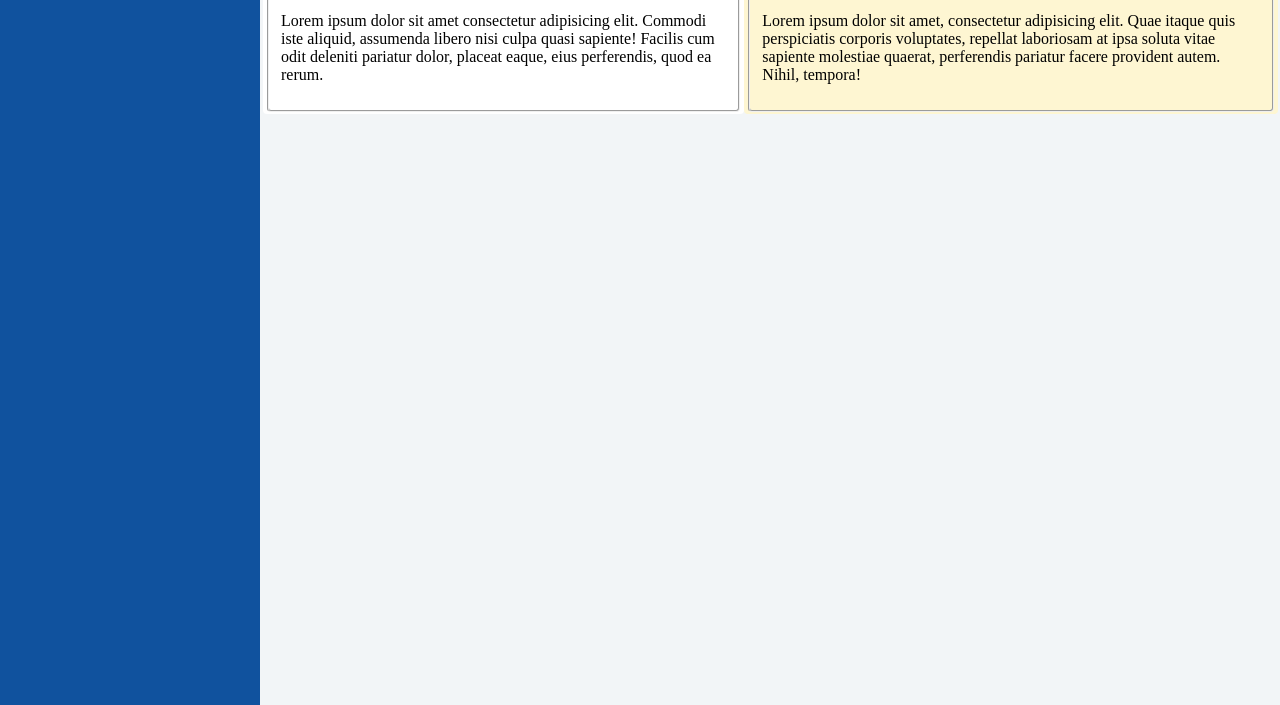
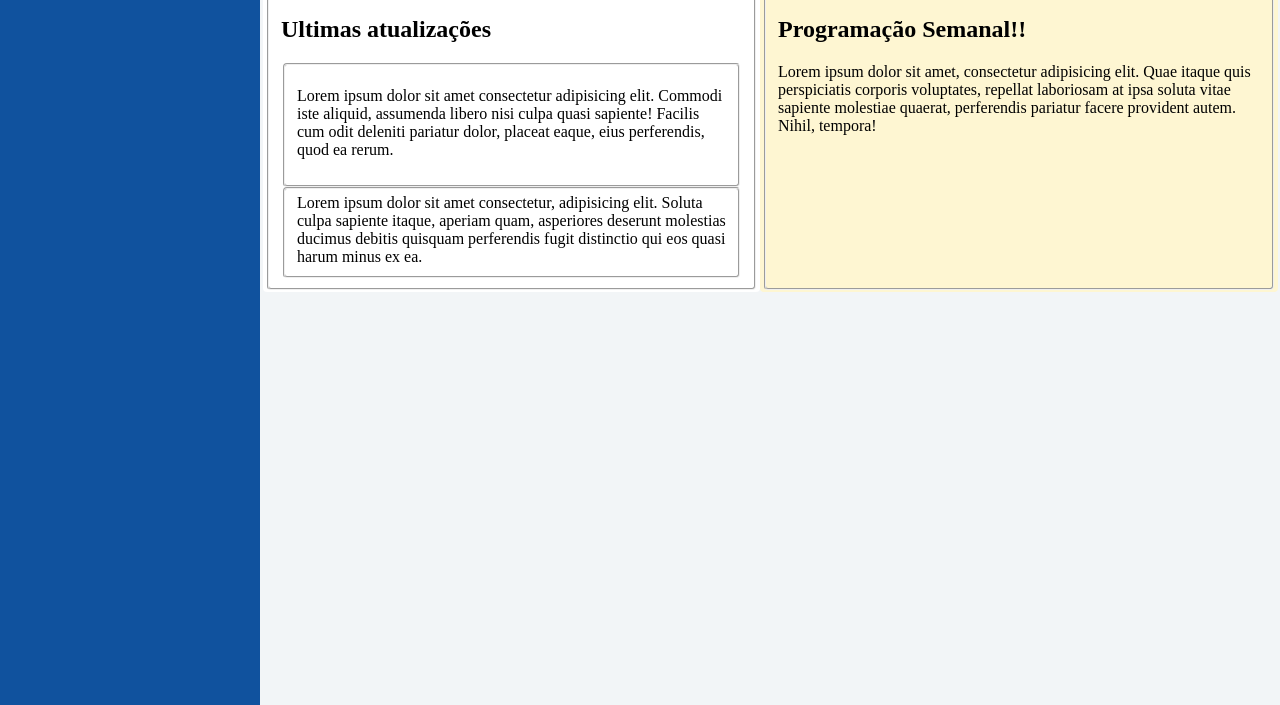
Before and after one commit to rannany/aulagit, a plain HTML site: page Pagina-mege.html in a window 1280 px wide. Shown: the part 95-800 px from the top of the page. Drawn offline with Linux system fonts and the light colour scheme.

Commit message:
Update Pagina-mege.html

```diff
--- a/Pagina-mege.html
+++ b/Pagina-mege.html
@@ -16,11 +16,16 @@
 <div id="pagfull">
 <div id="tabela01">
     <fieldset id="fieldset01">
+        <h2>Ultimas atualizações</h2>
+        <fieldset>
         <p>Lorem ipsum dolor sit amet consectetur adipisicing elit. Commodi iste aliquid, assumenda libero nisi culpa quasi sapiente! Facilis cum odit deleniti pariatur dolor, placeat eaque, eius perferendis, quod ea rerum.</p>
+        </fieldset>
+        <fieldset>Lorem ipsum dolor sit amet consectetur, adipisicing elit. Soluta culpa sapiente itaque, aperiam quam, asperiores deserunt molestias ducimus debitis quisquam perferendis fugit distinctio qui eos quasi harum minus ex ea.</fieldset>
     </fieldset>
 </div>
 <div id="tabela02">
     <fieldset id="fieldset02">
+        <h2>Programação Semanal!!</h2>
         <p>Lorem ipsum dolor sit amet, consectetur adipisicing elit. Quae itaque quis perspiciatis corporis voluptates, repellat laboriosam at ipsa soluta vitae sapiente molestiae quaerat, perferendis pariatur facere provident autem. Nihil, tempora!</p>
     </fieldset>
 </div>
```
